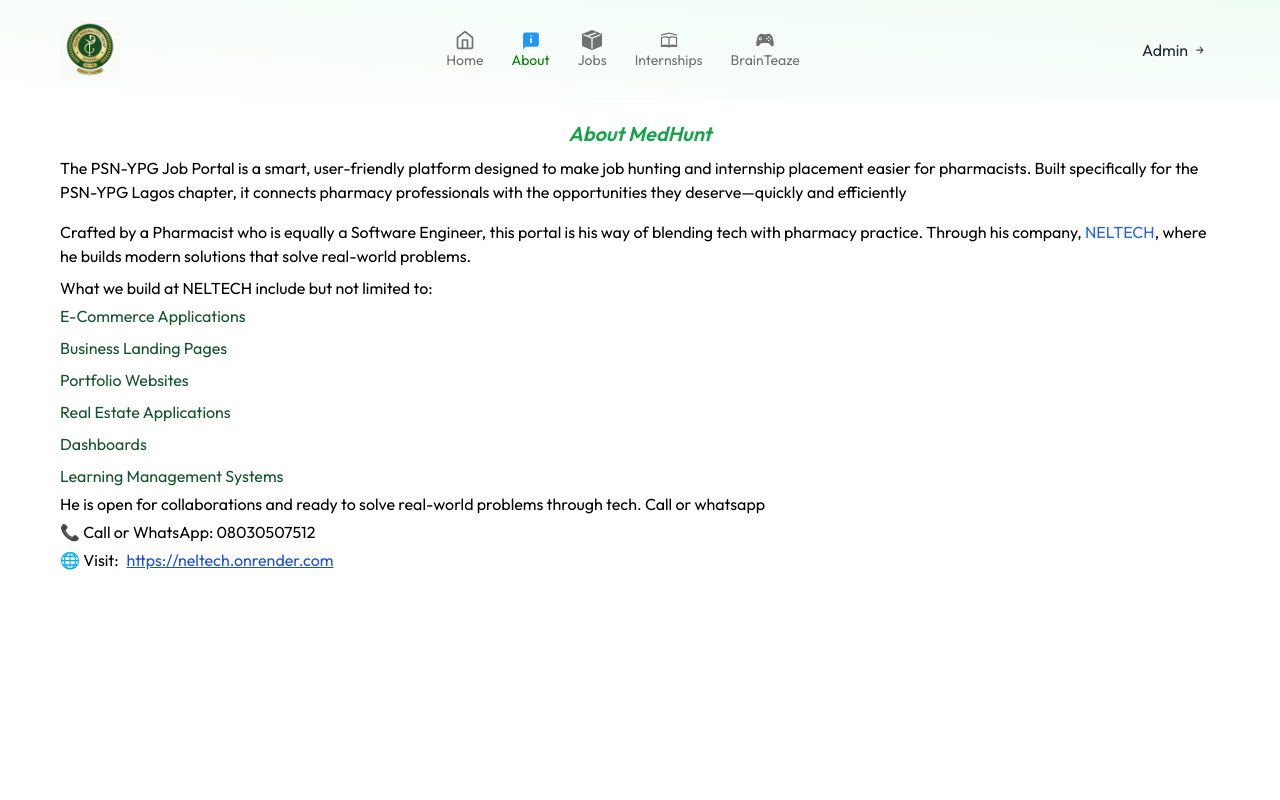
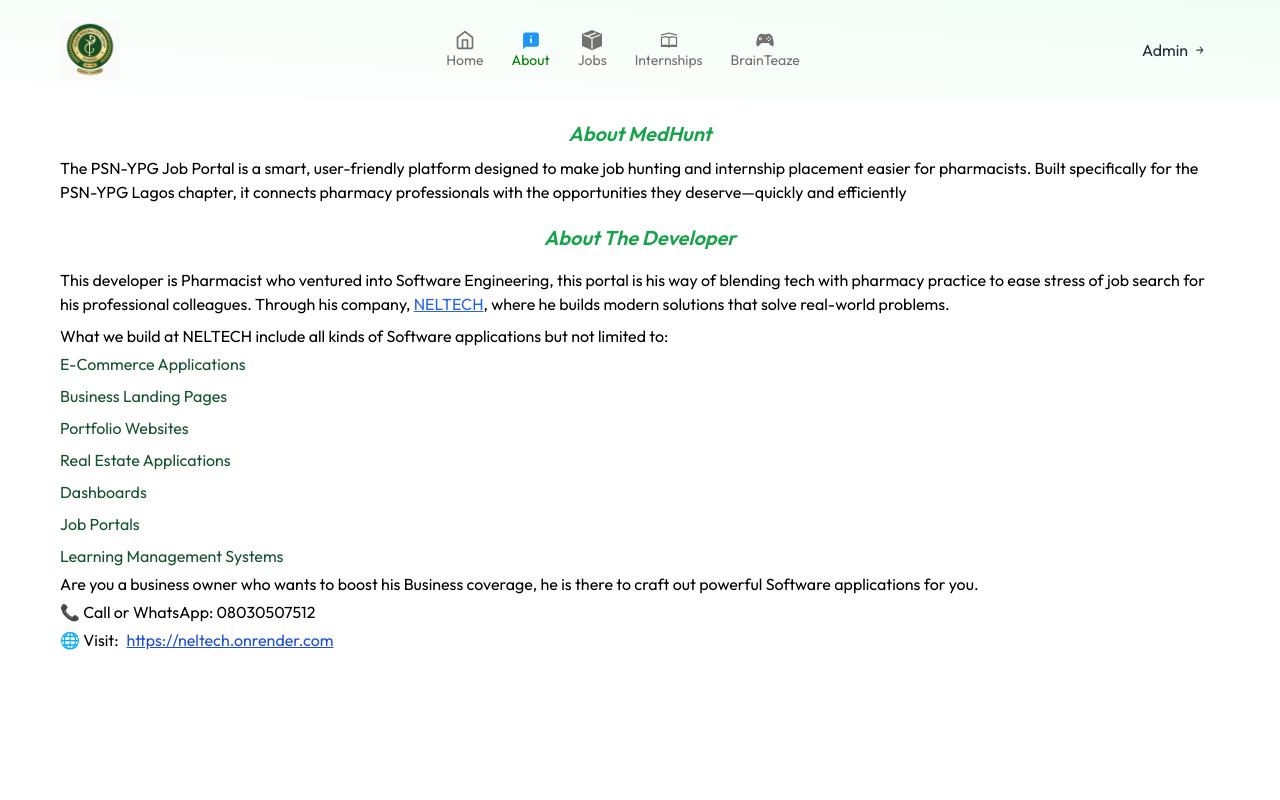
Before and after one commit to Tech041/psn-ypg, a React (Vite) app in the folder client/: page /about in a window 1280 px wide. Shown: the top 800 px of the page. Built offline with nearby package versions, Linux system fonts and the light colour scheme; no server answers.

Commit message:
edit about page

```diff
--- a/client/src/pages/About.jsx
+++ b/client/src/pages/About.jsx
@@ -7,6 +7,7 @@
   "portfolio websites",
   "real estate applications",
   "dashboards",
+  "job portals",
   "learning management systems",
 ];
 
@@ -26,25 +27,31 @@
           </h1>
           <p className="py-2">
             The PSN-YPG Job Portal is a smart, user-friendly platform designed
-            to make job hunting  and internship placement easier for pharmacists. Built specifically for
-            the  PSN-YPG Lagos chapter, it connects pharmacy professionals
-            with the opportunities they deserve—quickly and efficiently
+            to make job hunting and internship placement easier for pharmacists.
+            Built specifically for the PSN-YPG Lagos chapter, it connects
+            pharmacy professionals with the opportunities they deserve—quickly
+            and efficiently
           </p>
+          <h1 className="text-xl font-semibold text-center text-green-600 italic pt-3 pb-2">
+            About The Developer
+          </h1>
           <p className="py-2">
-            Crafted by a Pharmacist who is equally a Software Engineer, this
-            portal is his way of blending tech with pharmacy practice. Through
+            This developer is Pharmacist who ventured into Software Engineering,
+            this portal is his way of blending tech with pharmacy practice to
+            ease stress of job search for his professional colleagues. Through
             his company,{" "}
             <a
               href="https://neltech.onrender.com"
               target="_blank"
-              className="text-blue-600"
+              className="text-blue-600 underline"
             >
               NELTECH
             </a>
             , where he builds modern solutions that solve real-world problems.
           </p>
           <h2 className="">
-            What we build at NELTECH include but not limited to:
+            What we build at NELTECH include all kinds of Software applications
+            but not limited to:
           </h2>
           <ul className="">
             {services.map((service, index) => (
@@ -55,8 +62,8 @@
           </ul>
           <div className="">
             <h2 className="">
-              He is open for collaborations and ready to solve real-world
-              problems through tech. Call or whatsapp
+              Are you a business owner who wants to boost his Business coverage,
+              he is there to craft out powerful Software applications for you.
             </h2>
             <p className="py-1">📞 Call or WhatsApp: 08030507512</p>
             <p className="">
```
